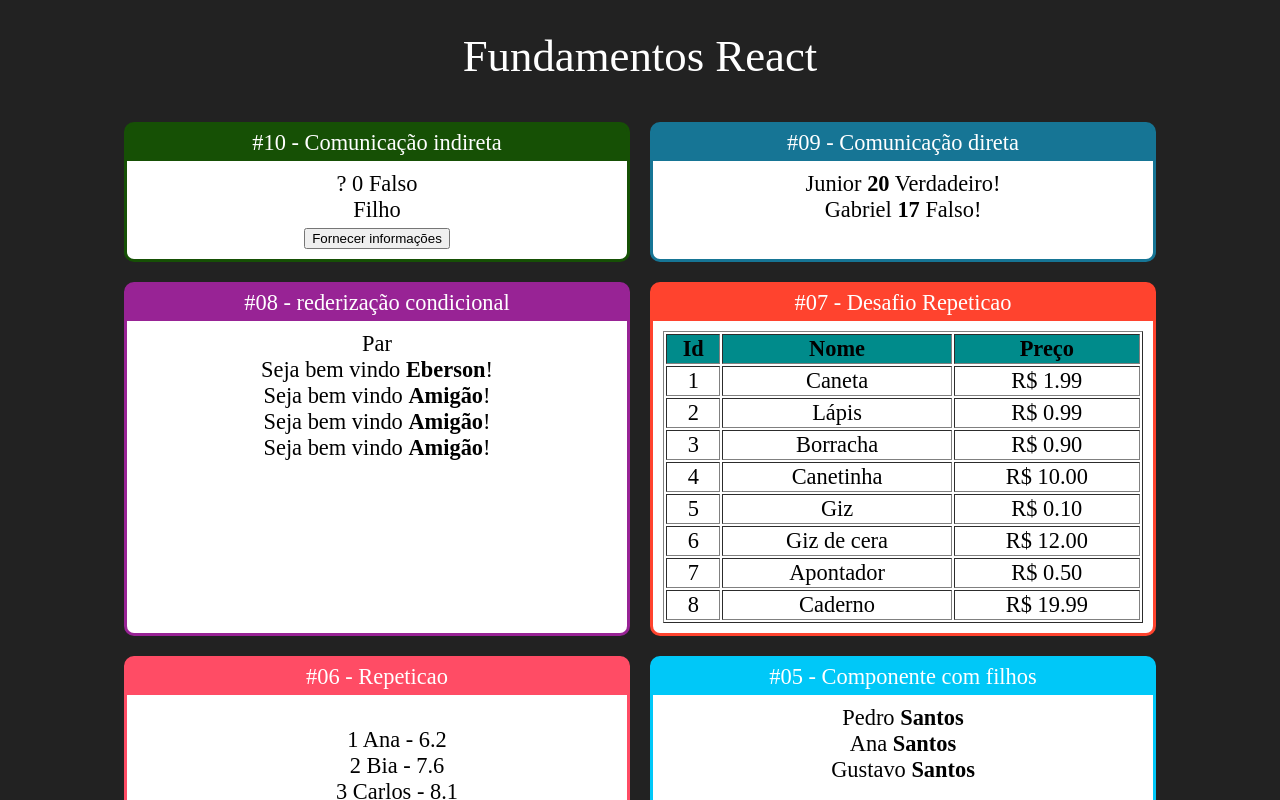
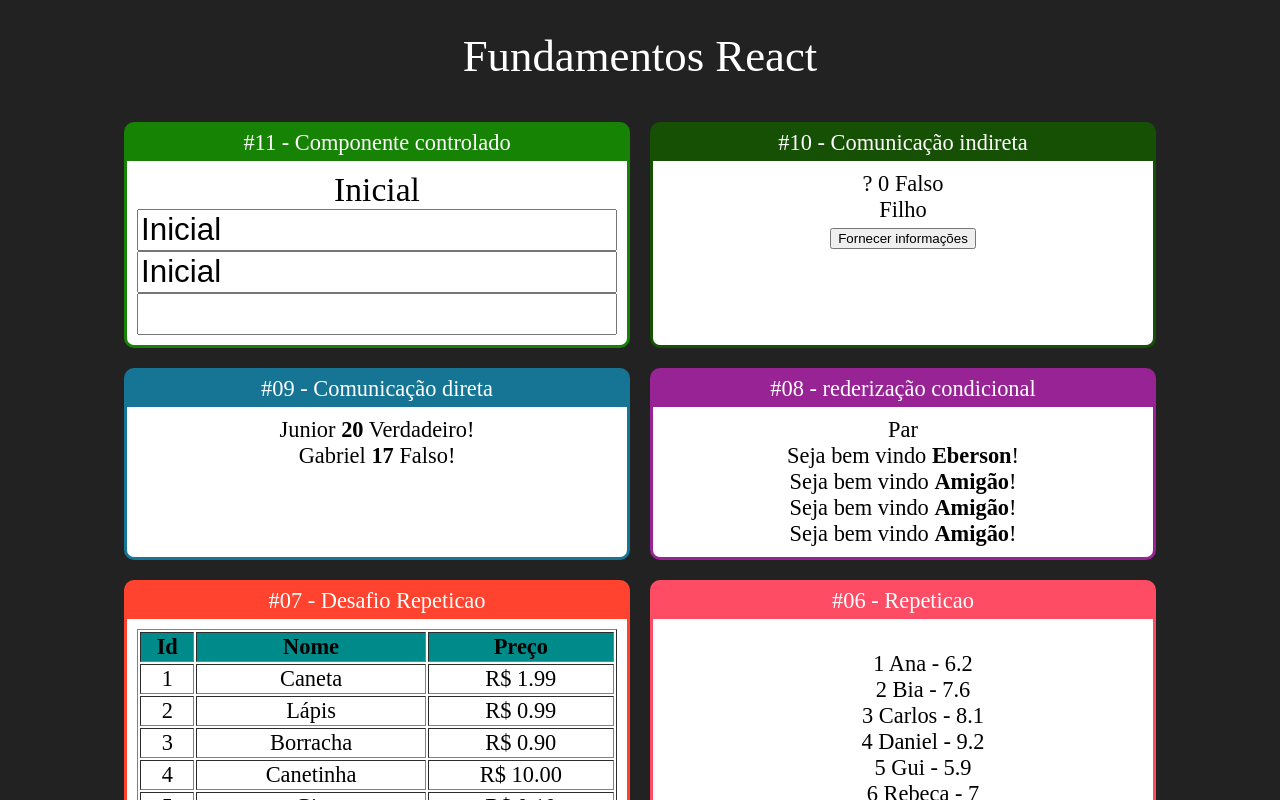
Before and after one commit to ebersc/ReactJS, a React (Create React App) app in the folder fundamentos-react/: page / in a window 1280 px wide. Shown: the top 800 px of the page. Built offline with nearby package versions, Linux system fonts and the light colour scheme; a web font is replaced by a local one.

Commit message:
States e componentes controlados

```diff
--- a/fundamentos-react/src/App.jsx
+++ b/fundamentos-react/src/App.jsx
@@ -14,11 +14,15 @@
 import UsuarioInfo from "./components/condicional/UsuarioInfo"
 import DiretaPai from "./components/comunicacao/DiretaPai"
 import IndiretaPai from "./components/comunicacao/IndiretaPai"
+import Input from "./components/formulario/Input"
 
 export default _ =>
     <div className="App">
         <h1>Fundamentos React</h1>
         <div className="Cards">
+            <Card titulo="#11 - Componente controlado" color="#168305">
+            <Input></Input>
+            </Card>
             <Card titulo="#10 - Comunicação indireta" color="#165005">
                 <IndiretaPai></IndiretaPai>
             </Card>
--- a/fundamentos-react/src/components/comunicacao/IndiretaFilho.jsx
+++ b/fundamentos-react/src/components/comunicacao/IndiretaFilho.jsx
@@ -2,12 +2,14 @@
 
 export default props => {
     const cb = props.quandoClicar
+
+    const gerarIdade = () => parseInt(Math.random() * (20)) + 50;
     return(
         <div>
             <div>
                 Filho
             </div>
-            <button onClick={_ => cb('João', 53, true)}>
+            <button onClick={_ => cb('João', gerarIdade(), true)}>
                 Fornecer informações
             </button>
         </div>
--- a/fundamentos-react/src/components/comunicacao/IndiretaPai.jsx
+++ b/fundamentos-react/src/components/comunicacao/IndiretaPai.jsx
@@ -1,16 +1,16 @@
-import React from 'react'
+import React, { useState } from 'react'
 import IndiretaFilho from './IndiretaFilho'
 
 export default props => {
 
-    let nome = '?'
-    let idade = 0
-    let nerd = false
+    const [nome, setNome] = useState('?')
+    const [idade, setIdade] = useState(0)
+    const [nerd, setNerd] = useState(false)
 
-    function fornecerInformacoes(nomeParam, idadeParam, nerdParam){
-        nome = nomeParam
-        idade = idadeParam
-        nerd = nerdParam
+    function fornecerInformacoes(nome, idade, nerd){
+        setNome(nome)
+        setIdade(idade)
+        setNerd(nerd)
     }
 
     return(
--- /dev/null
+++ b/fundamentos-react/src/components/formulario/Input.css
@@ -0,0 +1,3 @@
+.Input input {
+    font-size:1.4em
+}
--- /dev/null
+++ b/fundamentos-react/src/components/formulario/Input.jsx
@@ -0,0 +1,25 @@
+import React, { useState } from "react";
+import './Input.css';
+
+export default props => {
+
+    const [valor, setValor] = useState('Inicial')
+
+    function quandoMudar(e){
+        setValor(e.target.value)
+    }
+
+    return(
+        <div className="Input">
+            <h2>{valor}</h2>
+            <div style={{
+                display: 'flex',
+                flexDirection: 'column'
+            }}>
+                <input value={valor} onChange={quandoMudar}/>
+                <input value={valor} readOnly />
+                <input value={undefined}/>
+            </div>
+        </div>
+    )
+}
```
